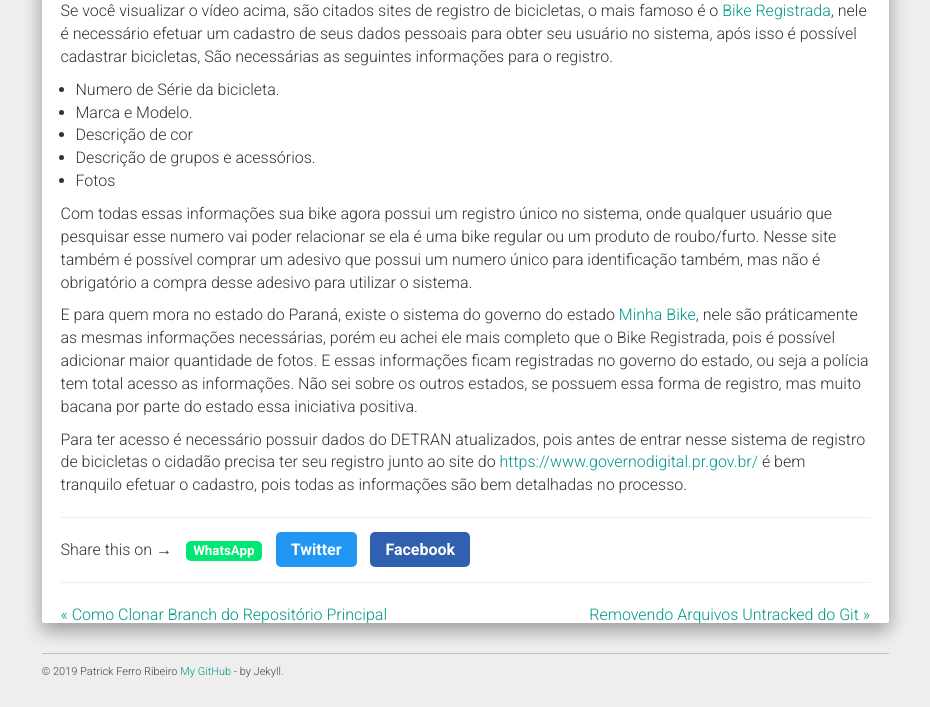
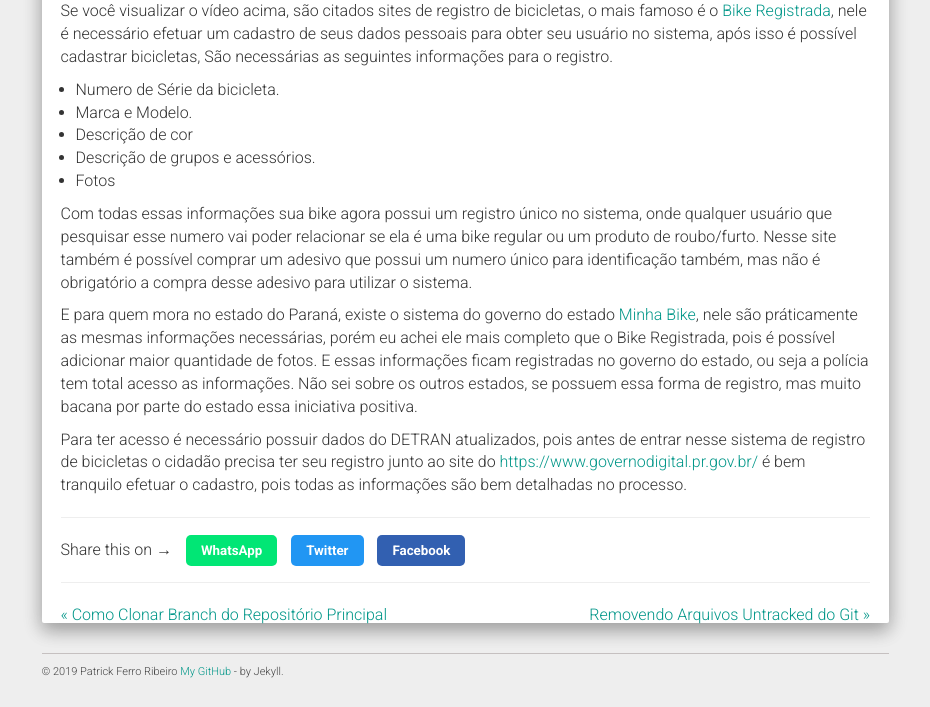
Before and after one commit to riberman/riberman.github.io, a Jekyll site: the page built from _posts/2019-04-06-registrodebicicletas.md, in a window 1280 px wide. Shown: the part 967-1674 px from the top of the page, without its empty margins (321-1251 px from the left). Built offline with Jekyll 4.4.1, drawn with Linux system fonts in a browser that asks for light colours; nearby versions of some CDN libraries; comment, search, counter and statistics services are not loaded.

Commit message:
Share-Page Buttons

```diff
--- a/_includes/share-page.html
+++ b/_includes/share-page.html
@@ -1,6 +1,6 @@
 <div class="share-page">
     Share this on &rarr;
-<a href="https://api.whatsapp.com/send?text= Visite o blog Patrick Ferro Ribeiro {{site.url}}{{page.url}}" target="_blank" style="background-color:#01E675;padding: 0.3% 0.9%;color: #fff;font-size: smaller;font-weight: bold;">WhatsApp</a>
+<a href="https://api.whatsapp.com/send?text= Visite o blog Patrick Ferro Ribeiro {{site.url}}{{page.url}}" target="_blank" class="whatsapp">WhatsApp</a>
 <a href="https://twitter.com/intent/tweet?text={{ page.title }}&url={{ site.url }}{{ page.url }}&via={{ site.twitter_username }}&related={{ site.twitter_username }}" rel="nofollow" target="_blank" title="Share on Twitter" class="twitter">Twitter</a>
     <a href="https://facebook.com/sharer.php?u={{ site.url }}{{ page.url }}" rel="nofollow" target="_blank" title="Share on Facebook" class="facebook">Facebook</a>
   </div>
--- a/static/css/main.css
+++ b/static/css/main.css
@@ -268,8 +268,9 @@ footer {
         padding: 8px 15px;
         border-radius: 5px;
         margin: 1.5 * $spacing-unit 0;
-        font-weight: 700;
         color: #fff;
+        font-size: smaller;
+        font-weight: bold;
         margin-left: 10px;
 
         &:hover {
@@ -285,3 +286,7 @@ footer {
 .facebook {
   background: #3260b1;
 }
+
+.whatsapp {
+  background: #01E675;
+}
```
